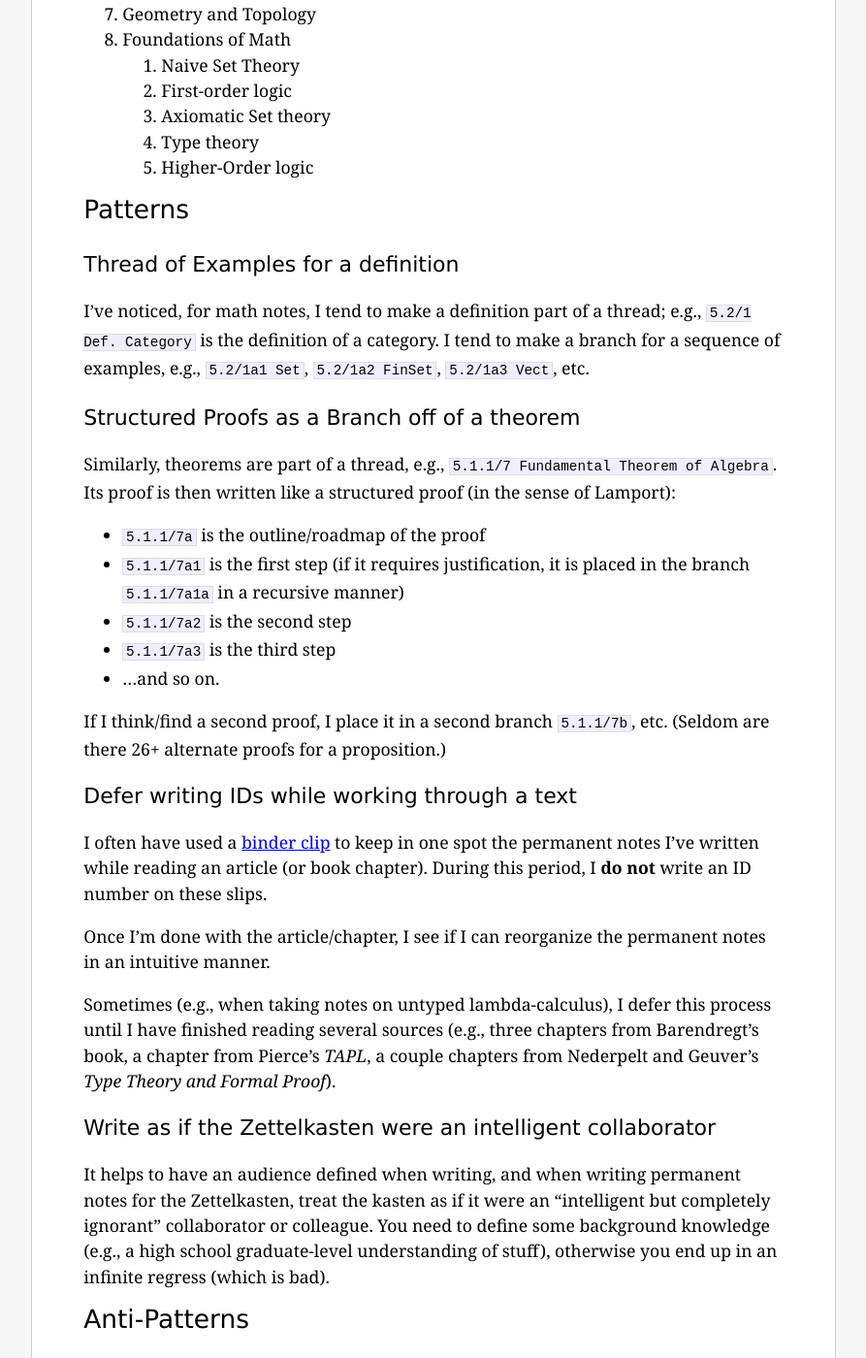
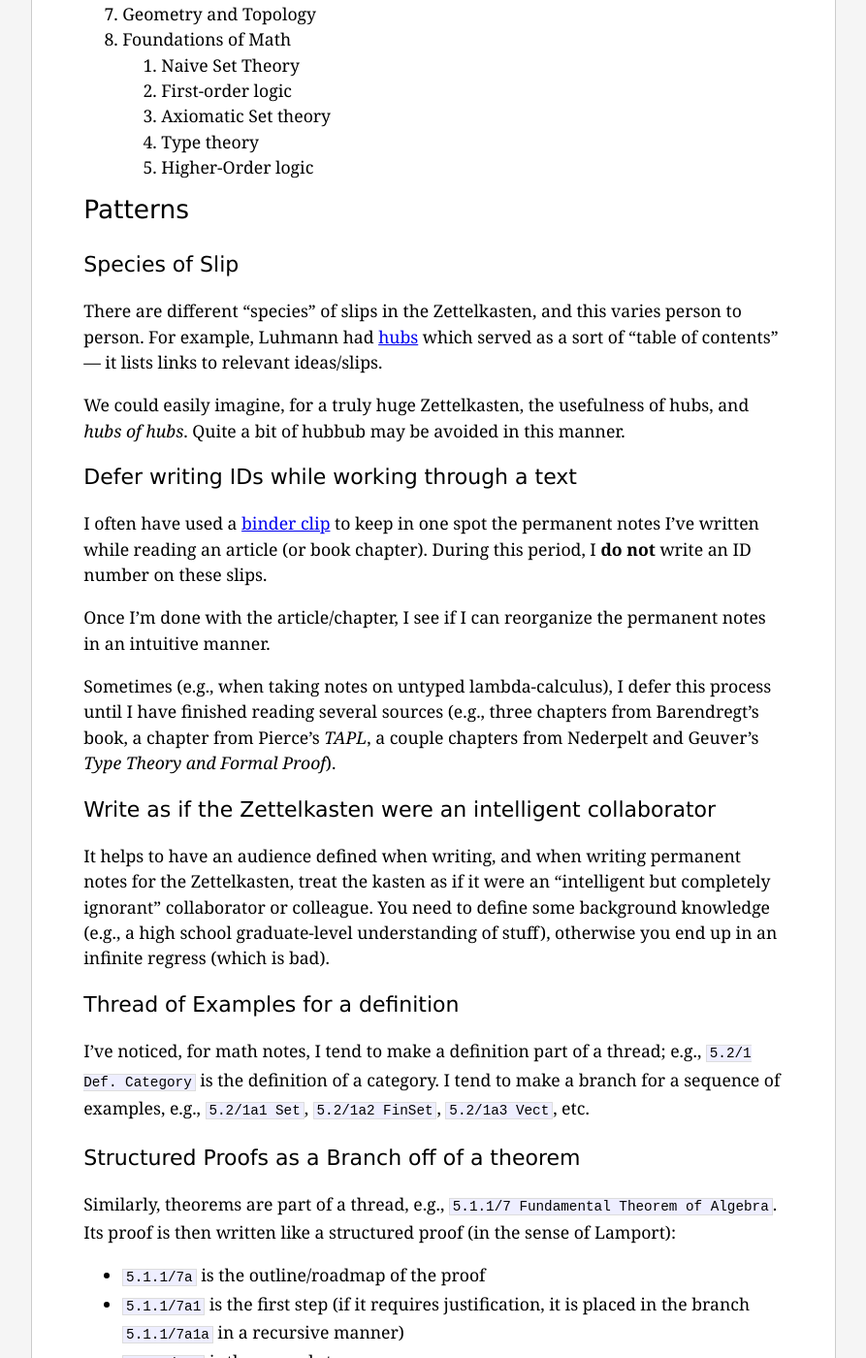
Before and after one commit to pqnelson/pqnelson.github.com, a Jekyll site: the page built from wiki/note-taking/zettelkasten.md, in a window 1280 px wide and 1400 px high, scrolled down 4509 px. Shown: the whole window at 97% size, without its empty margins (193-1086 px from the left). Built offline with Jekyll 4.4.1, drawn with Linux system fonts in a browser that asks for light colours.

```diff
--- a/wiki/note-taking/zettelkasten.md
+++ b/wiki/note-taking/zettelkasten.md
@@ -204,28 +204,16 @@
 
 # Patterns
 
-## Thread of Examples for a definition
+## Species of Slip
 
-I've noticed, for math notes, I tend to make a definition part of a
-thread; e.g., `5.2/1 Def. Category` is the definition of a category.
-I tend to make a branch for a sequence of examples, e.g., `5.2/1a1 Set`,
-`5.2/1a2 FinSet`, `5.2/1a3 Vect`, etc.
+There are different "species" of slips in the Zettelkasten, and this
+varies person to person. For example, Luhmann had
+[hubs](https://zettelkasten.de/posts/zettelkasten-hubs/) which served as
+a sort of "table of contents" --- it lists links to relevant ideas/slips.
 
-## Structured Proofs as a Branch off of a theorem
-
-Similarly, theorems are part of a thread, e.g.,
-`5.1.1/7 Fundamental Theorem of Algebra`. Its proof is then written like
-a structured proof (in the sense of Lamport):
-
-- `5.1.1/7a` is the outline/roadmap of the proof
-- `5.1.1/7a1` is the first step (if it requires justification, it is
-  placed in the branch `5.1.1/7a1a` in a recursive manner)
-- `5.1.1/7a2` is the second step
-- `5.1.1/7a3` is the third step
-- ...and so on.
-
-If I think/find a second proof, I place it in a second branch
-`5.1.1/7b`, etc. (Seldom are there 26+ alternate proofs for a proposition.)
+We could easily imagine, for a truly huge Zettelkasten, the usefulness
+of hubs, and _hubs of hubs_. Quite a bit of hubbub may be avoided in
+this manner.
 
 ## Defer writing IDs while working through a text
 
@@ -250,6 +238,29 @@
 need to define some background knowledge (e.g., a high school
 graduate-level understanding of stuff), otherwise you end up in an
 infinite regress (which is bad).
+
+## Thread of Examples for a definition
+
+I've noticed, for math notes, I tend to make a definition part of a
+thread; e.g., `5.2/1 Def. Category` is the definition of a category.
+I tend to make a branch for a sequence of examples, e.g., `5.2/1a1 Set`,
+`5.2/1a2 FinSet`, `5.2/1a3 Vect`, etc.
+
+## Structured Proofs as a Branch off of a theorem
+
+Similarly, theorems are part of a thread, e.g.,
+`5.1.1/7 Fundamental Theorem of Algebra`. Its proof is then written like
+a structured proof (in the sense of Lamport):
+
+- `5.1.1/7a` is the outline/roadmap of the proof
+- `5.1.1/7a1` is the first step (if it requires justification, it is
+  placed in the branch `5.1.1/7a1a` in a recursive manner)
+- `5.1.1/7a2` is the second step
+- `5.1.1/7a3` is the third step
+- ...and so on.
+
+If I think/find a second proof, I place it in a second branch
+`5.1.1/7b`, etc. (Seldom are there 26+ alternate proofs for a proposition.)
 
 # Anti-Patterns
 
```
